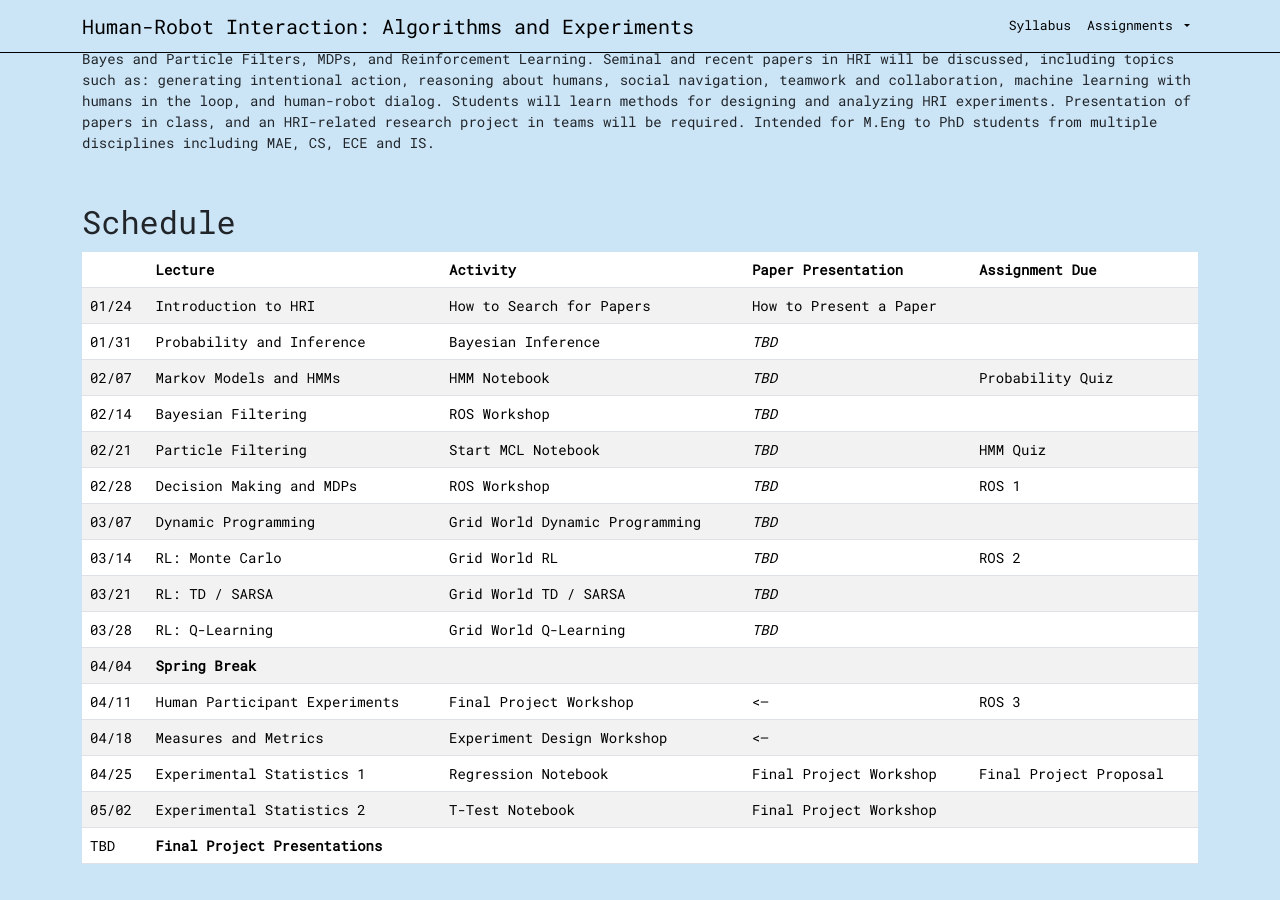
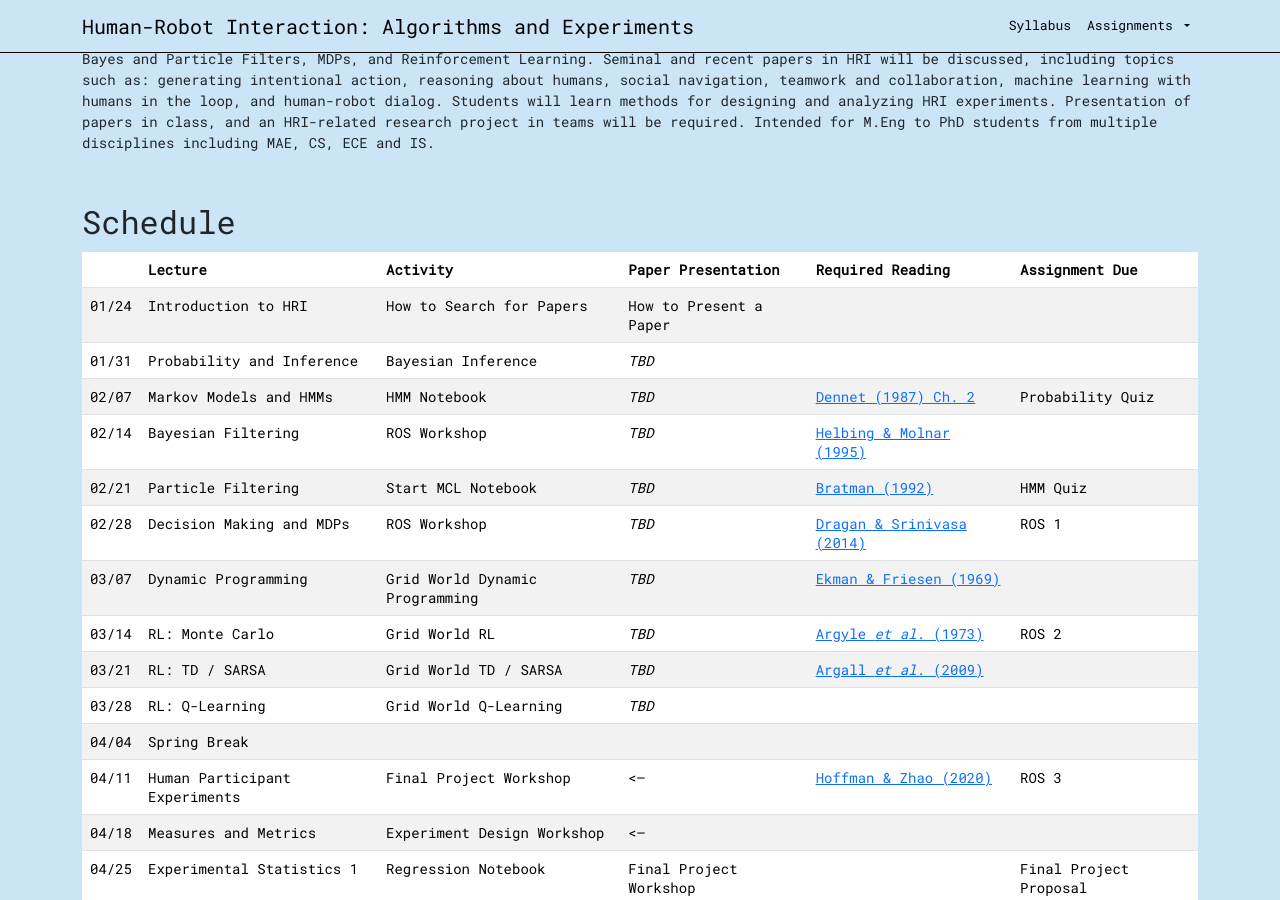
Before and after one commit to HRI-Class/mae6710, a Jekyll site: the page built from docs/index.md, in a window 1280 px wide and 900 px high, scrolled down 418 px. Built offline with Jekyll 4.4.1, drawn with Linux system fonts in a browser that asks for light colours; our own code applies the rules of GitHub Pages for plain Markdown files.

Commit message:
Add readings

```diff
--- a/docs/index.md
+++ b/docs/index.md
@@ -19,21 +19,21 @@ As robots move from factory floors and battlefields into homes, offices, schools
 ## Schedule
 
 {: .overview .table .table-striped :}
-||Lecture| Activity | Paper Presentation | Assignment Due |
-|--|--|--|--|--|
-| 01/24 | Introduction to HRI | How to Search for Papers | How to Present a Paper | |
-| 01/31 | Probability and Inference | Bayesian Inference | _TBD_ | |
-| 02/07 | Markov Models and HMMs | HMM Notebook | _TBD_ | Probability Quiz |
-| 02/14 | Bayesian Filtering | ROS Workshop | _TBD_ | |
-| 02/21 | Particle Filtering | Start MCL Notebook | _TBD_ | HMM Quiz|
-| 02/28 | Decision Making and MDPs | ROS Workshop | _TBD_ | ROS 1|
-| 03/07 | Dynamic Programming | Grid World Dynamic Programming | _TBD_ | |
-| 03/14 | RL: Monte Carlo | Grid World RL | _TBD_ | ROS 2 |
-| 03/21 | RL: TD / SARSA | Grid World TD / SARSA | _TBD_ |  |
+||Lecture | Activity | Paper Presentation | Required Reading | Assignment Due |
+|--|--|--|--|--|--|
+| 01/24 | Introduction to HRI | How to Search for Papers | How to Present a Paper
+| 01/31 | Probability and Inference | Bayesian Inference | _TBD_
+| 02/07 | Markov Models and HMMs | HMM Notebook | _TBD_ | [Dennet (1987) Ch. 2](/files/dennet1987-ch2.pdf) | Probability Quiz |
+| 02/14 | Bayesian Filtering | ROS Workshop | _TBD_ | [Helbing & Molnar (1995)](http://vision.cse.psu.edu/courses/Tracking/vlpr12/HelbingSocialForceModel95.pdf)
+| 02/21 | Particle Filtering | Start MCL Notebook | _TBD_ | [Bratman (1992)](http://web.media.mit.edu/~cynthiab/Readings/bratman-PhilRev-92.pdf) |HMM Quiz|
+| 02/28 | Decision Making and MDPs | ROS Workshop | _TBD_ | [Dragan & Srinivasa (2014)](https://www.ri.cmu.edu/pub_files/2014/7/legibility_AURO14.pdf)| ROS 1|
+| 03/07 | Dynamic Programming | Grid World Dynamic Programming | _TBD_ | [Ekman & Friesen (1969)](http://www.communicationcache.com/uploads/1/0/8/8/10887248/the_repertoire_of_nonverbal_behavior_categories_origins__usage_and_coding.pdf) |
+| 03/14 | RL: Monte Carlo | Grid World RL | _TBD_ | [Argyle _et al._ (1973)](http://web.media.mit.edu/~cynthiab/Readings/argyle-73.pdf) | ROS 2 |
+| 03/21 | RL: TD / SARSA | Grid World TD / SARSA | _TBD_ | [Argall _et al._ (2009)](https://doi.org/10.1016/j.robot.2008.10.024) |
 | 03/28 | RL: Q-Learning | Grid World Q-Learning | _TBD_ | |
-| 04/04 | **Spring Break** | | | |
-| 04/11 | Human Participant Experiments | Final Project Workshop | <--- | ROS 3 |
-| 04/18 | Measures and Metrics | Experiment Design Workshop | <--- | |
-| 04/25 | Experimental Statistics 1 | Regression Notebook | Final Project Workshop | Final Project Proposal|
+| 04/04 | Spring Break | | | |
+| 04/11 | Human Participant Experiments | Final Project Workshop | <--- | [Hoffman & Zhao (2020)](https://dl.acm.org/doi/pdf/10.1145/3412374) | ROS 3 |
+| 04/18 | Measures and Metrics | Experiment Design Workshop | <--- |
+| 04/25 | Experimental Statistics 1 | Regression Notebook | Final Project Workshop | | Final Project Proposal|
 | 05/02 | Experimental Statistics 2 | T-Test Notebook | Final Project Workshop  | |
-| TBD   | **Final Project Presentations** | | | |
+| TBD   | Final Project Presentations | | | |
```
Also changed, not shown: 1 other file.
